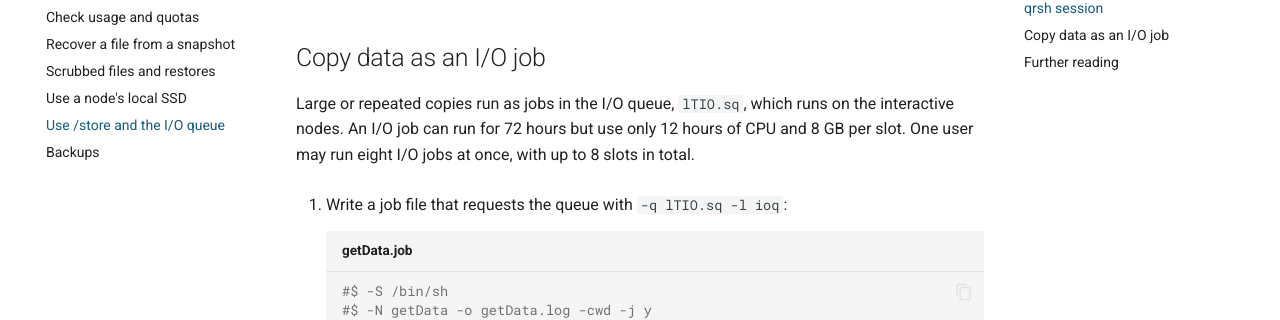
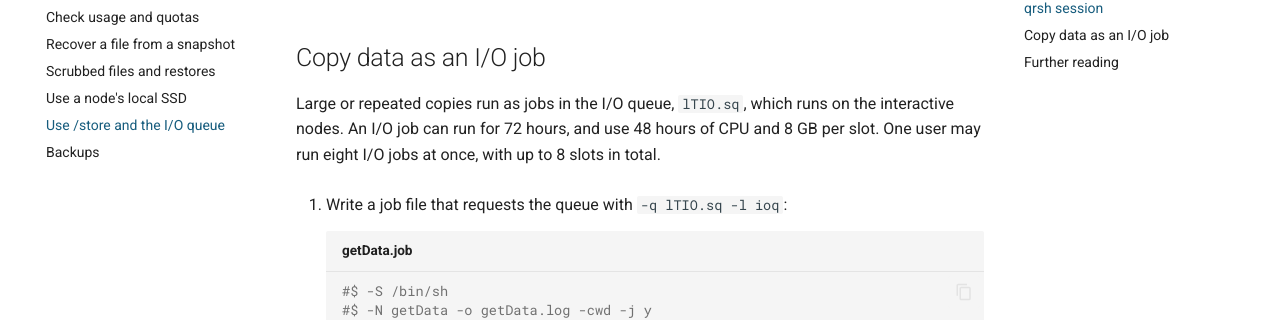
Before and after one commit to ODI-DPAC/hydra, an MkDocs documentation site: the page built from docs/storage/store.md, in a window 1280 px wide and 900 px high, scrolled down 738 px. Shown: the part 166-486 px from the top of the window. Built offline with MkDocs 1.6.1 and Material for MkDocs 9.7.7, drawn with Linux system fonts in a browser that asks for light colours; comment, search, counter and statistics services are not loaded.

Commit message:
GPU queue memory, I/O queue CPU time, workflow queue memory, host groups

```diff
--- a/docs/storage/store.md
+++ b/docs/storage/store.md
@@ -24,7 +24,7 @@ The login-node limits apply (see [Warning emails](../jobs/efficiency.md#high-cpu
 
 ## Copy data as an I/O job
 
-Large or repeated copies run as jobs in the I/O queue, `lTIO.sq`, which runs on the interactive nodes. An I/O job can run for 72 hours but use only 12 hours of CPU and 8 GB per slot. One user may run eight I/O jobs at once, with up to 8 slots in total.
+Large or repeated copies run as jobs in the I/O queue, `lTIO.sq`, which runs on the interactive nodes. An I/O job can run for 72 hours, and use 48 hours of CPU and 8 GB per slot. One user may run eight I/O jobs at once, with up to 8 slots in total.
 
 1. Write a job file that requests the queue with `-q lTIO.sq -l ioq`:
 
```
Also changed, not shown: docs/jobs/queues.md (+4 -4 lines), docs/software/gpus.md (+1 -1 lines).
